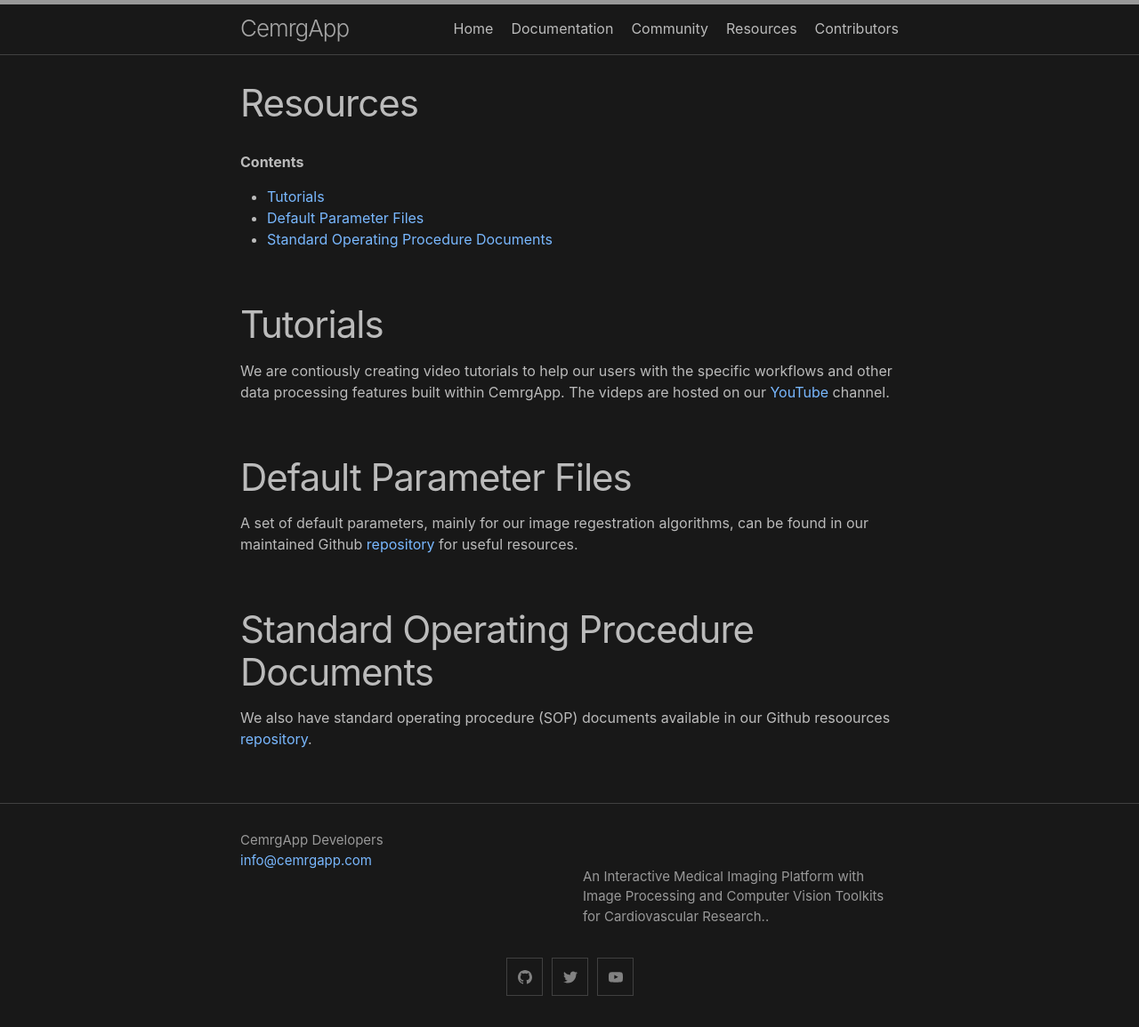
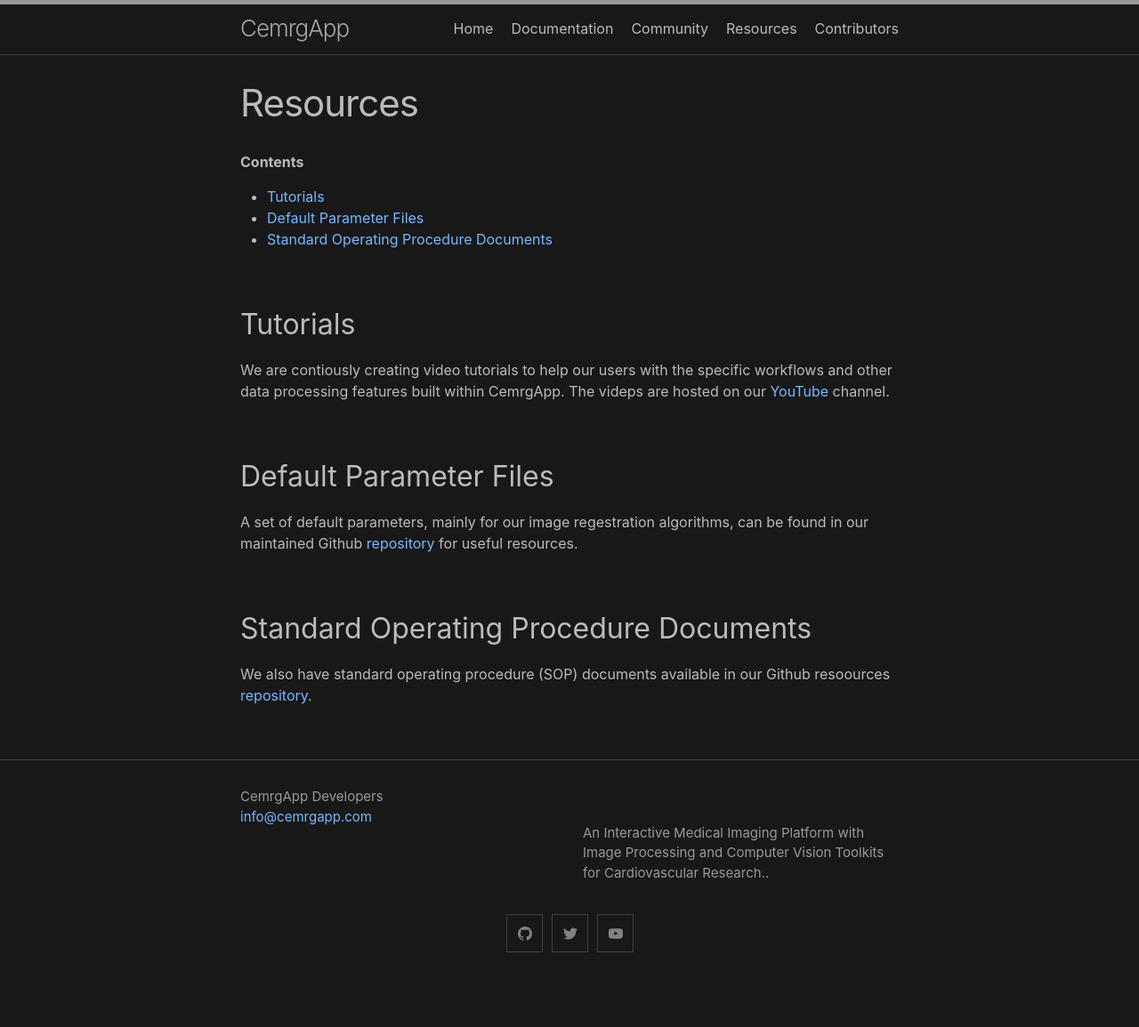
Before and after one commit to OpenHeartDevelopers/CemrgApp, a Jekyll site: the page built from resources.md, in a window 1280 px wide. Shown: the whole page at 89% size. Built offline with Jekyll 4.4.1, drawn with Linux system fonts in a browser that asks for light colours; after the commit the page ends 1106 px from its top, so only the background shows below that.

```diff
--- a/resources.md
+++ b/resources.md
@@ -12,14 +12,14 @@ permalink: /resources/
 
 <!-- markdown-toc end -->
 
-# Tutorials
+## Tutorials
 
 We are contiously creating video tutorials to help our users with the specific workflows and other data processing features built within CemrgApp. The videps are hosted on our [YouTube](https://www.youtube.com/channel/UCOp6Hyaq6p2cD46ENmW8RWA) channel.
 
-# Default Parameter Files
+## Default Parameter Files
 
 A set of default parameters, mainly for our image regestration algorithms, can be found in our maintained Github [repository](https://github.com/CemrgAppDevelopers/resources) for useful resources.
 
-# Standard Operating Procedure Documents
+## Standard Operating Procedure Documents
 
 We also have standard operating procedure (SOP) documents available in our Github resoources [repository](https://github.com/CemrgAppDevelopers/resources).
```
